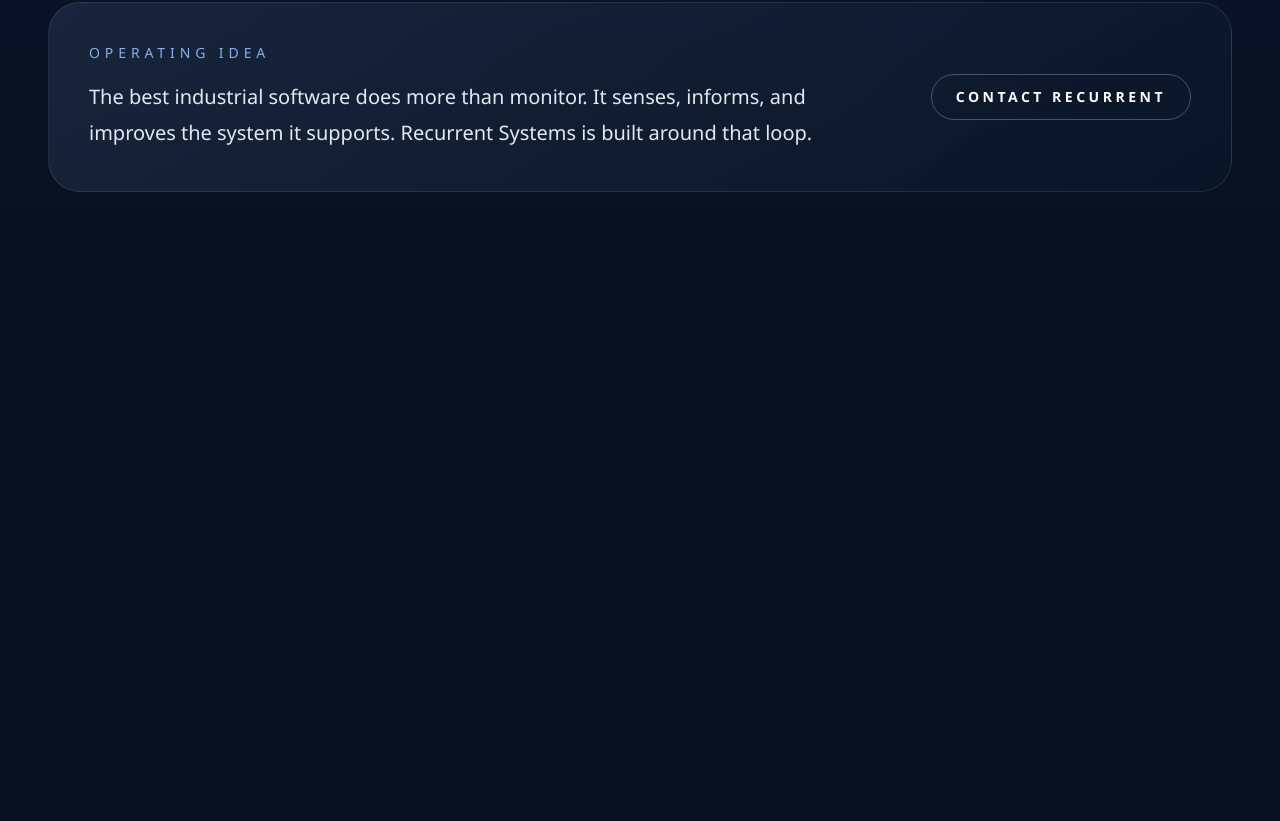
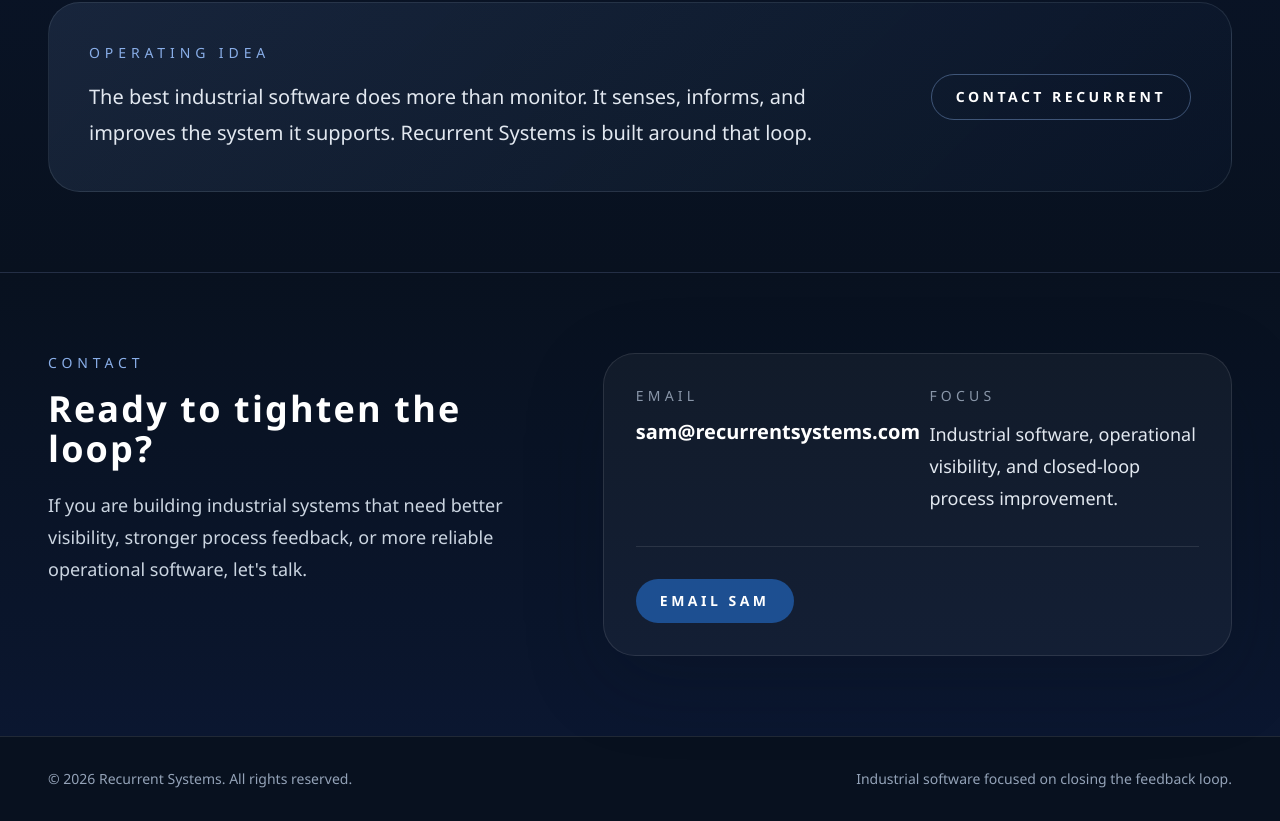
Before and after one commit to Recurrent-Systems/recurrent-site, a Next.js app: page / in a window 1280 px wide. Shown: the part 1574-2395 px from the top of the page. Before the commit the page ends 1846 px from the top, so only its background shows below. Built offline with nearby package versions, Linux system fonts and the light colour scheme.

Commit message:
Add contact section and sitemap

```diff
--- a/app/page.tsx
+++ b/app/page.tsx
@@ -172,6 +172,71 @@
           </div>
         </div>
       </section>
+
+      <section
+        id="contact"
+        className="border-t border-white/10 bg-[linear-gradient(180deg,_rgba(8,17,31,1),_rgba(11,23,48,0.98))]"
+      >
+        <div className="mx-auto max-w-7xl px-6 py-20 sm:px-10 lg:px-12">
+          <div className="grid gap-10 lg:grid-cols-[0.9fr_1.1fr] lg:items-start">
+            <div>
+              <p className="text-sm uppercase tracking-[0.35em] text-glow">
+                Contact
+              </p>
+              <h2 className="mt-4 text-3xl font-semibold tracking-[0.06em] text-white sm:text-4xl">
+                Ready to tighten the loop?
+              </h2>
+              <p className="mt-5 max-w-xl text-lg leading-8 text-slate-300">
+                If you are building industrial systems that need better
+                visibility, stronger process feedback, or more reliable
+                operational software, let&apos;s talk.
+              </p>
+            </div>
+
+            <div className="rounded-[2rem] border border-white/10 bg-white/[0.04] p-8 shadow-panel">
+              <div className="grid gap-6 sm:grid-cols-2">
+                <div>
+                  <p className="text-sm uppercase tracking-[0.3em] text-mist/60">
+                    Email
+                  </p>
+                  <a
+                    href="mailto:sam@recurrentsystems.com"
+                    className="mt-3 inline-block text-xl font-semibold text-white transition hover:text-glow"
+                  >
+                    sam@recurrentsystems.com
+                  </a>
+                </div>
+
+                <div>
+                  <p className="text-sm uppercase tracking-[0.3em] text-mist/60">
+                    Focus
+                  </p>
+                  <p className="mt-3 text-lg leading-8 text-slate-200">
+                    Industrial software, operational visibility, and closed-loop
+                    process improvement.
+                  </p>
+                </div>
+              </div>
+
+              <div className="mt-8 border-t border-white/10 pt-8">
+                <a
+                  href="mailto:sam@recurrentsystems.com?subject=Recurrent%20Systems%20Inquiry"
+                  className="inline-flex items-center rounded-full bg-signal px-6 py-3 text-sm font-semibold uppercase tracking-[0.25em] text-white transition hover:bg-[#2663b6]"
+                >
+                  Email Sam
+                </a>
+              </div>
+            </div>
+          </div>
+        </div>
+      </section>
+
+      <footer className="border-t border-white/10 bg-ink">
+        <div className="mx-auto flex max-w-7xl flex-col gap-3 px-6 py-8 text-sm text-slate-400 sm:px-10 lg:flex-row lg:items-center lg:justify-between lg:px-12">
+          <p>© 2026 Recurrent Systems. All rights reserved.</p>
+          <p>Industrial software focused on closing the feedback loop.</p>
+        </div>
+      </footer>
     </main>
   );
 }
--- /dev/null
+++ b/app/sitemap.ts
@@ -0,0 +1,10 @@
+import type { MetadataRoute } from "next";
+
+export default function sitemap(): MetadataRoute.Sitemap {
+  return [
+    {
+      url: "https://www.recurrentsystems.com",
+      lastModified: "2026-05-07"
+    }
+  ];
+}
```
Also changed, not shown: public/robots.txt (added).
